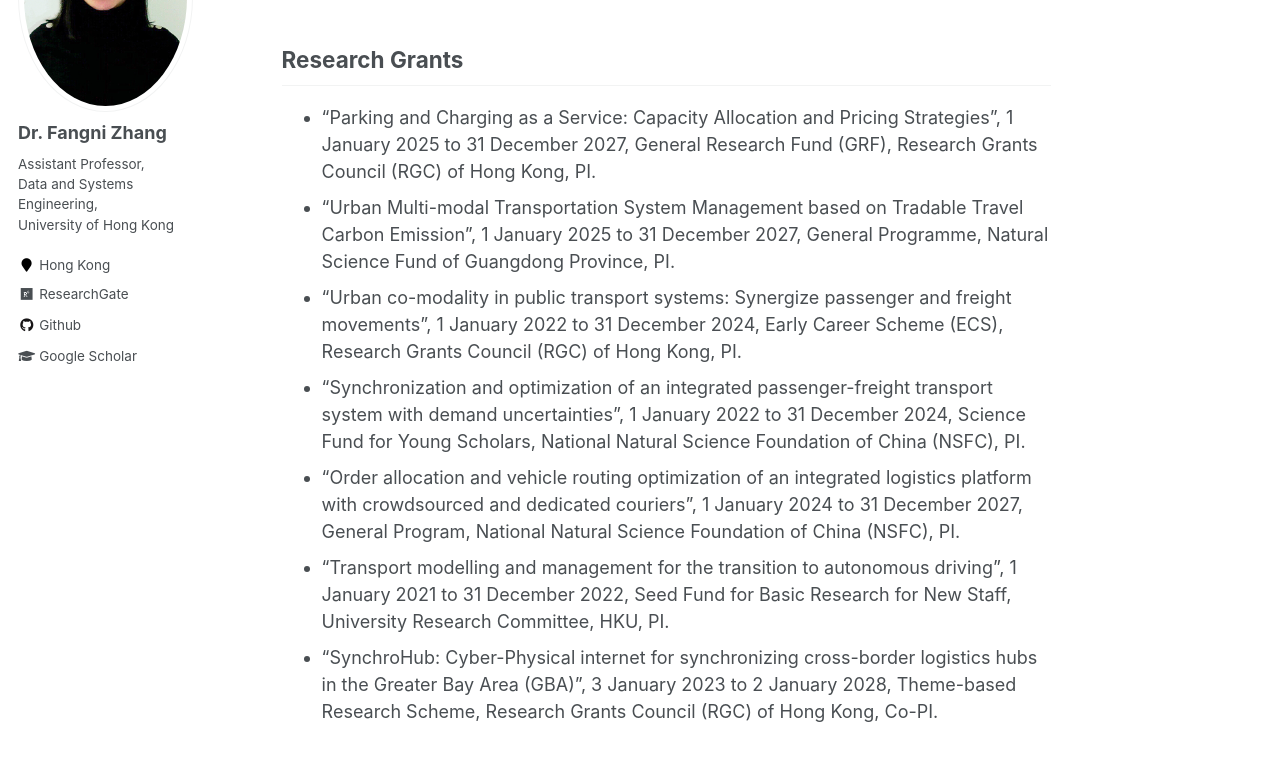
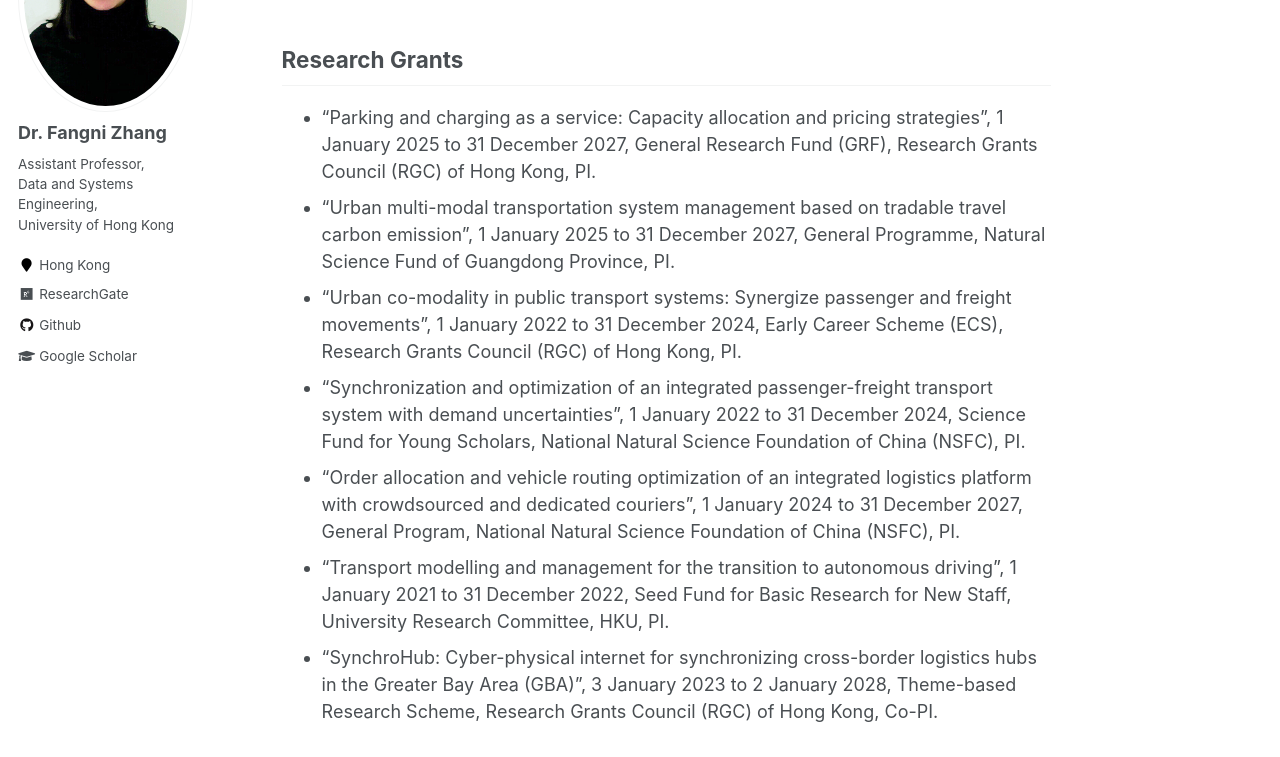
Before and after one commit to fangnizhang/fangnizhang.github.io, a Jekyll site: the page built from _pages/research.md, in a window 1280 px wide and 1400 px high, scrolled down 630 px. Shown: the part 153-910 px from the top of the window. Built offline with Jekyll 4.4.1, drawn with Linux system fonts in a browser that asks for light colours.

Commit message:
Update research.md

```diff
--- a/_pages/research.md
+++ b/_pages/research.md
@@ -18,13 +18,13 @@ Selected working papers
 
 Research Grants
 ------------
-* "Parking and Charging as a Service: Capacity Allocation and Pricing Strategies", 1 January 2025 to 31 December 2027, General Research Fund (GRF), Research Grants Council (RGC) of Hong Kong, PI.
-* "Urban Multi-modal Transportation System Management based on Tradable Travel Carbon Emission", 1 January 2025 to 31 December 2027, General Programme, Natural Science Fund of Guangdong Province, PI.
+* "Parking and charging as a service: Capacity allocation and pricing strategies", 1 January 2025 to 31 December 2027, General Research Fund (GRF), Research Grants Council (RGC) of Hong Kong, PI.
+* "Urban multi-modal transportation system management based on tradable travel carbon emission", 1 January 2025 to 31 December 2027, General Programme, Natural Science Fund of Guangdong Province, PI.
 * "Urban co-modality in public transport systems: Synergize passenger and freight movements", 1 January 2022 to 31 December 2024, Early Career Scheme (ECS), Research Grants Council (RGC) of Hong Kong, PI.
 * "Synchronization and optimization of an integrated passenger-freight transport system with demand uncertainties", 1 January 2022 to 31 December 2024, Science Fund for Young Scholars, National Natural Science Foundation of China (NSFC), PI.
 * "Order allocation and vehicle routing optimization of an integrated logistics platform with crowdsourced and dedicated couriers", 1 January 2024 to 31 December 2027, General Program, National Natural Science Foundation of China (NSFC), PI.
 * "Transport modelling and management for the transition to autonomous driving", 1 January 2021 to 31 December 2022, Seed Fund for Basic Research for New Staff, University Research Committee, HKU, PI.
-* "SynchroHub: Cyber-Physical internet for synchronizing cross-border logistics hubs in the Greater Bay Area (GBA)", 3 January 2023 to 2 January 2028, Theme-based Research Scheme, Research Grants Council (RGC) of Hong Kong, Co-PI.
+* "SynchroHub: Cyber-physical internet for synchronizing cross-border logistics hubs in the Greater Bay Area (GBA)", 3 January 2023 to 2 January 2028, Theme-based Research Scheme, Research Grants Council (RGC) of Hong Kong, Co-PI.
 
 Technical reports
 ------------
```
